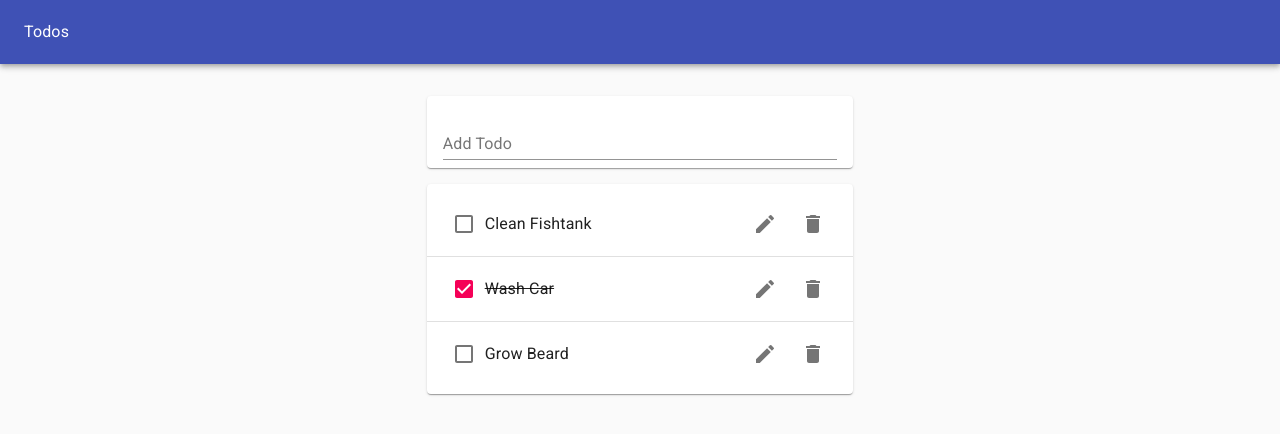
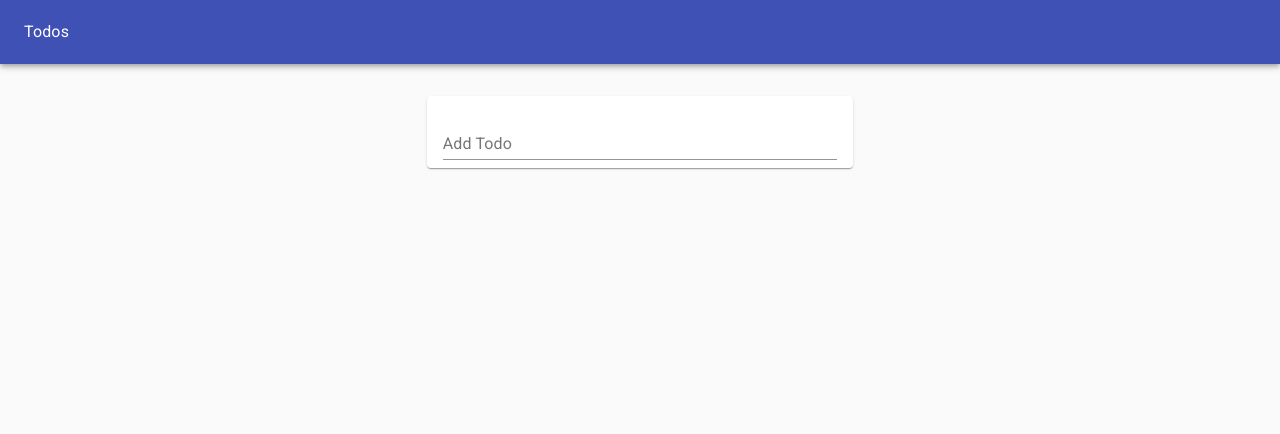
Before and after one commit to Kinjalrk2k/react-todo, a React (Create React App) app: page / in a window 1280 px wide. Shown: the top 434 px of the page. Built offline with nearby package versions, Linux system fonts and the light colour scheme.

Commit message:
added localstorage

```diff
--- a/src/components/TodoApp.js
+++ b/src/components/TodoApp.js
@@ -1,17 +1,22 @@
-import { useState } from "react";
+import { useEffect, useState } from "react";
 import { Typography, Paper, AppBar, Toolbar, Grid } from "@material-ui/core";
 import TodoList from "./TodoList";
 import TodoForm from "./TodoForm";
 import { v4 as uuid } from "uuid";
 
 function TodoApp() {
-  const initialTodos = [
-    { id: 1, task: "Clean Fishtank", completed: false },
-    { id: 2, task: "Wash Car", completed: true },
-    { id: 3, task: "Grow Beard", completed: false },
-  ];
+  const initialTodos = JSON.parse(window.localStorage.getItem("todos") || "[]");
+  // const initialTodos = [
+  //   { id: 1, task: "Clean Fishtank", completed: false },
+  //   { id: 2, task: "Wash Car", completed: true },
+  //   { id: 3, task: "Grow Beard", completed: false },
+  // ];
 
   const [todos, setTodos] = useState(initialTodos);
+
+  useEffect(() => {
+    window.localStorage.setItem("todos", JSON.stringify(todos));
+  }, [todos]);
 
   const addTodo = (newTodoText) => {
     setTodos([...todos, { id: uuid(), task: newTodoText, completed: false }]);
--- a/src/components/TodoList.js
+++ b/src/components/TodoList.js
@@ -8,6 +8,7 @@
 import Todo from "./Todo";
 
 function TodoList({ todos, removeTodo, toogleTodo, editTodo }) {
+  if (todos.length)
     return (
       <Paper>
         <List>
@@ -28,6 +29,8 @@
         </List>
       </Paper>
     );
+
+  return null;
 }
 
 export default TodoList;
```
Lines whose indentation alone changed are shown as unchanged.
